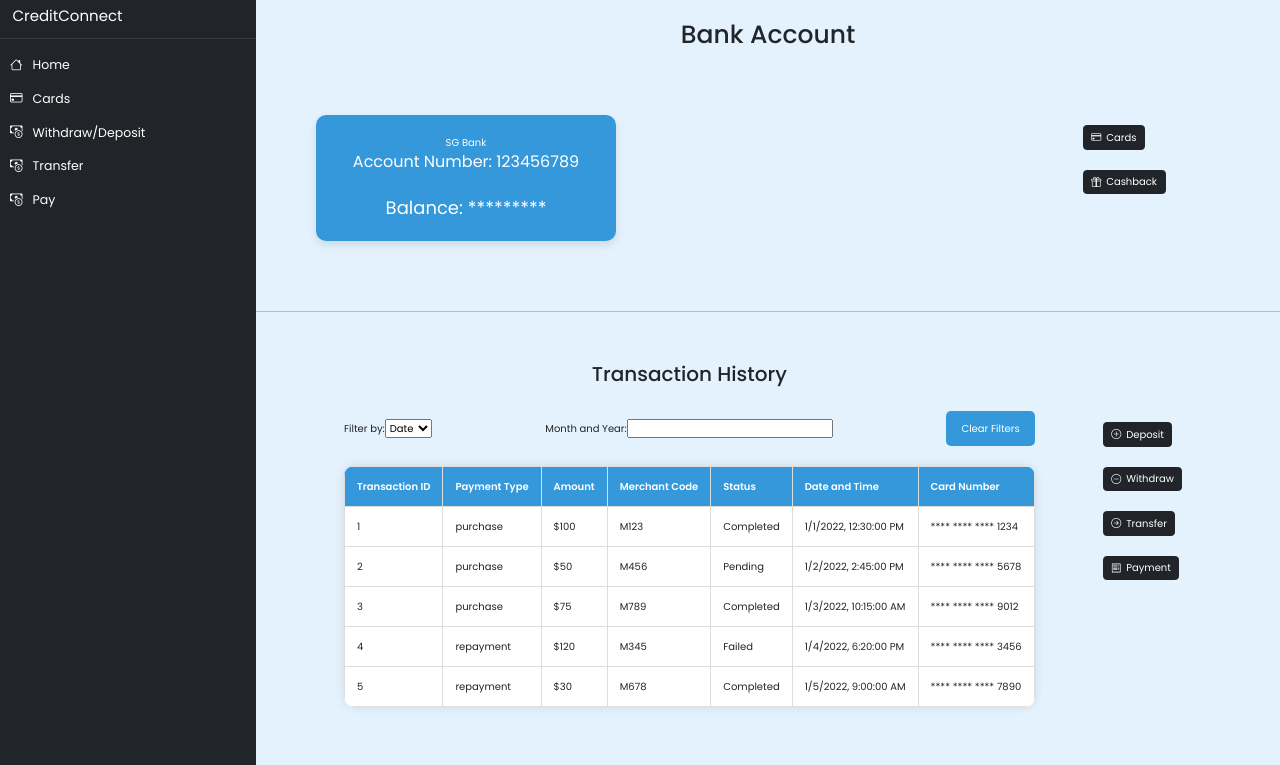
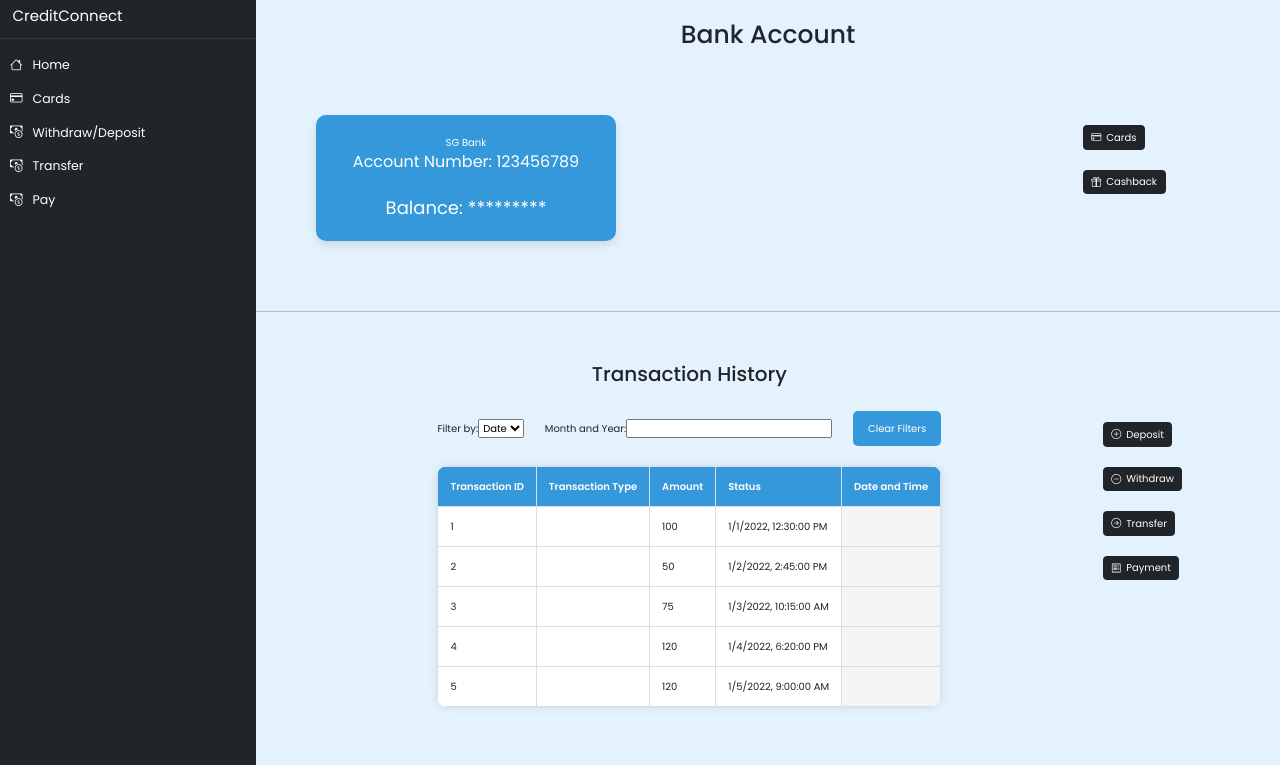
Before and after one commit to kakei5844/banking-application-forked, a React (Create React App) app in the folder frontend/: page /home in a window 1280 px wide. Shown: the top 765 px of the page. Built offline with nearby package versions, Linux system fonts and the light colour scheme; the HTML template or start-up script is replaced by a standard one.

Commit message:
Added a bank transaction table

```diff
--- /dev/null
+++ b/frontend/src/components/BankTransactionHistory.js
@@ -0,0 +1,120 @@
+import React, { useState } from "react";
+import DatePicker from 'react-datepicker';
+import 'react-datepicker/dist/react-datepicker.css';
+import '../styles/components/TransactionHistory.css';
+
+const bankTransactionData = [
+    {
+        id: 1,
+        transactionType: "deposit",
+        amount: 100.0,
+        datetime: "2022-01-01T12:30:00Z",
+    },
+    {
+        id: 2,
+        transactionType: "withdraw",
+        amount: 50.0,
+        datetime: "2022-01-02T14:45:00Z",
+    },
+    {
+        id: 3,
+        transactionType: "transfer",
+        amount: 75.0,
+        datetime: "2022-01-03T10:15:00Z",
+    },
+    {
+        id: 4,
+        transactionType: "repayment",
+        amount: 120.0,
+        datetime: "2022-01-04T18:20:00Z",
+    },
+    {
+        id: 5,
+        transactionType: "repayment",
+        amount: 120.0,
+        datetime: "2022-01-05T09:00:00Z",
+    },
+    // Add more transactions as needed
+];
+
+const BankTransactionHistory = () => {
+
+    // const {
+    //     id,
+    //     transactionType,
+    //     amount,
+    //     status,
+    //     datetime,
+    // } = bankTransactionData || {};
+
+    const [filterType, setFilterType] = useState('date');
+    const [selectedDate, setSelectedDate] = useState(null);
+
+    const handleDateChange = date => {
+        setSelectedDate(date);
+    };
+
+    const clearFilters = () => {
+        setSelectedDate(null);
+    };
+
+    const filteredTransactions = bankTransactionData.filter(transaction => {
+        if (filterType === 'date' && selectedDate) {
+            return transaction.datetime.includes(selectedDate.toISOString().split('T')[0]);
+        }
+        return true;
+    });
+
+    return (
+        <div className="transaction-container">
+            <div className="filter-options">
+                <label>
+                    Filter by:
+                    <select value={filterType} onChange={e => setFilterType(e.target.value)}>
+                        <option value="date">Date</option>
+                    </select>
+                </label>
+
+                {filterType === 'date' && (
+                    <div className="date-filter">
+                        <label>Month and Year:</label>
+                        <DatePicker
+                            selected={selectedDate}
+                            onChange={handleDateChange}
+                            dateFormat="MM/yyyy"
+                            showMonthYearPicker
+                        />
+                    </div>
+                )}
+
+                <div className="button-container">
+                    <button onClick={clearFilters}>Clear Filters</button>
+                </div>
+            </div>
+
+            <table className="transaction-table">
+                <thead>
+                    <tr>
+                        <th>Transaction ID</th>
+                        <th>Transaction Type</th>
+                        <th>Amount</th>
+                        <th>Status</th>
+                        <th>Date and Time</th>
+                    </tr>
+                </thead>
+                <tbody>
+                    {filteredTransactions.map((transaction, index) => (
+                        <tr key={index} className="transaction-item">
+                            <td>{transaction.id}</td>
+                            <td>{transaction.description}</td>
+                            <td>{transaction.amount}</td>
+                            <td>{new Date(transaction.datetime).toLocaleString()}</td>
+                        </tr>
+                    ))}
+                </tbody>
+            </table>
+        </div>
+    );
+}
+
+export default BankTransactionHistory;
--- a/frontend/src/pages/Homepage.js
+++ b/frontend/src/pages/Homepage.js
@@ -3,11 +3,11 @@ import 'bootstrap/dist/css/bootstrap.min.css'
 import 'bootstrap-icons/font/bootstrap-icons.css'
 import ActionButton from '../components/ActionButton'
 import BankAccountCard from '../components/BankAccountCard'
+import BankTransactionHistory from '../components/BankTransactionHistory'
 import CardDisplay from '../components/CardDisplay'
 import CardScroll from '../components/CardScroll'
 import CardCarousel from '../components/CardCarousel'
 import Navbar from '../components/Navbar'
-import TransactionHistory from '../components/TransactionHistory'
 import { useState } from 'react';
 import { NavLink } from 'react-router-dom'
 import { TransactionCard } from "../components/TransactionCard";
@@ -57,6 +57,45 @@ const transactionData = [
     status: "Completed",
     datetime: "2022-01-05T09:00:00Z",
     cardNumber: "**** **** **** 7890",
+  },
+  // Add more transactions as needed
+];
+
+const bankTransactionData = [
+  {
+    id: 1,
+    transactionType: "deposit",
+    amount: 100.0,
+    status: "Completed",
+    datetime: "2022-01-01T12:30:00Z",
+  },
+  {
+    id: 2,
+    transactionType: "withdraw",
+    amount: 50.0,
+    status: "Completed",
+    datetime: "2022-01-02T14:45:00Z",
+  },
+  {
+    id: 3,
+    transactionType: "transfer",
+    amount: 75.0,
+    status: "Completed",
+    datetime: "2022-01-03T10:15:00Z",
+  },
+  {
+    id: 4,
+    transactionType: "repayment",
+    amount: 120.0,
+    status: "Failed",
+    datetime: "2022-01-04T18:20:00Z",
+  },
+  {
+    id: 5,
+    transactionType: "repayment",
+    amount: 120.0,
+    status: "Pending",
+    datetime: "2022-01-05T09:00:00Z",
   },
   // Add more transactions as needed
 ];
@@ -123,7 +162,10 @@ const HomePage = () => {
           <div className='bottom-left'>
             <div className='bottom-left-2'>
               <h2>Transaction History</h2>
-              <TransactionHistory />
+              {/* {bankTransactionData.map((bankTransactionItem) => (
+                <BankTransactionHistory bankTransactionData={bankTransactionItem} />
+              ))} */}
+              <BankTransactionHistory />
             </div>
           </div>
 
@@ -157,12 +199,11 @@ const HomePage = () => {
           </div>
         </div>
 
-        <div>
-          {/* // in here we pass endpoint bla bla bla */}
+        {/* <div>
           {transactionData.map((transactionItem) => (
             <TransactionCard transactionData={transactionItem} />
           ))}
-        </div>
+        </div> */}
 
       </div>
     </div>
```
Also changed, not shown: 1 other file (tests, documents, lock files or other folders).
